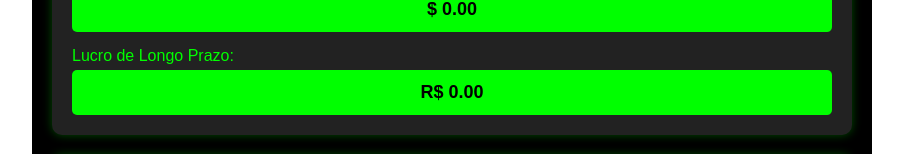
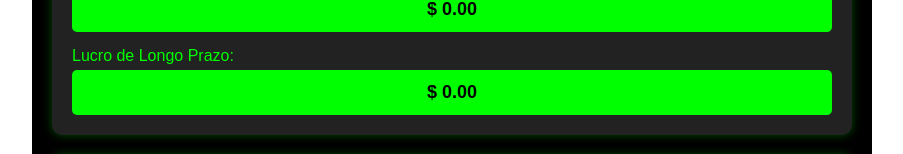
Before and after one commit to bracco42/AppLucro.com, a Next.js app: page / in a window 1280 px wide. Shown: the part 791-945 px from the top of the page, without its empty margins (188-1091 px from the left). Built offline with nearby package versions, Linux system fonts and the light colour scheme.

Commit message:
Update page.tsx - lucro longo prazo ficar com diamismo de moeda

```diff
--- a/app/page.tsx
+++ b/app/page.tsx
@@ -1523,7 +1523,7 @@ export default function CalculoLucro() {
             fontSize: '18px',
             textAlign: 'center'
           }}>
-            {lucroLongoPrazo !== null ? `R$ ${lucroLongoPrazo.toFixed(2)}` : '---'}
+            {lucroLongoPrazo !== null ? `${'currency' in t ? t.currency : '$'} ${lucroLongoPrazo.toFixed(2)}` : '---'}
           </div>
         </div>
       </div>
```
